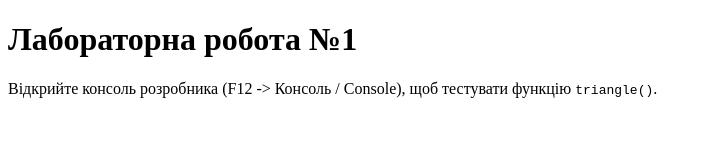
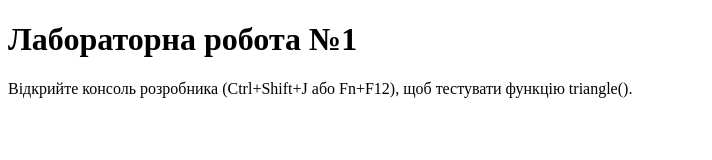
Before and after one commit to yaroslavkotsko24-droid/lab-1, a plain HTML site: page index.html in a window 1280 px wide. Shown: the whole page, without its empty margins (0-712 px from the left). Drawn offline with Linux system fonts and the light colour scheme.

Commit message:
Update index.html

```diff
--- a/index.html
+++ b/index.html
@@ -6,7 +6,7 @@
 </head>
 <body>
   <h1>Лабораторна робота №1</h1>
-  <p>Відкрийте консоль розробника (F12 -> Консоль / Console), щоб тестувати функцію <code>triangle()</code>.</p>
+  <p>Відкрийте консоль розробника (Ctrl+Shift+J або Fn+F12), щоб тестувати функцію triangle().</p>
 
   <script src="index.js"></script>
 </body>
```
